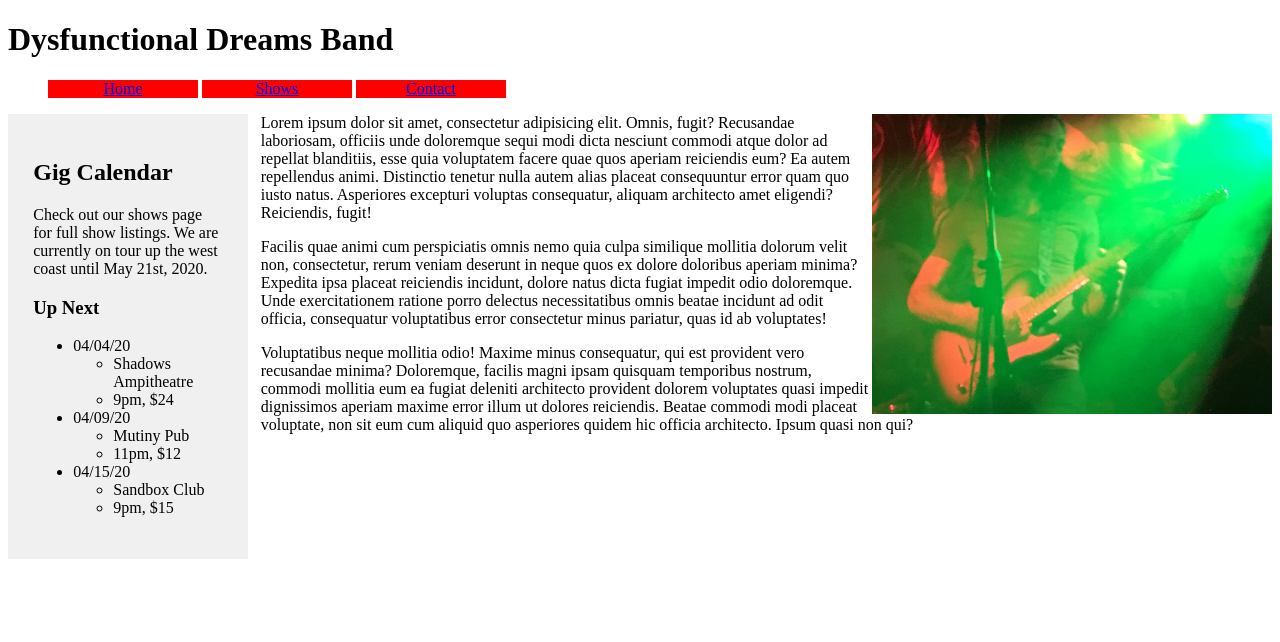
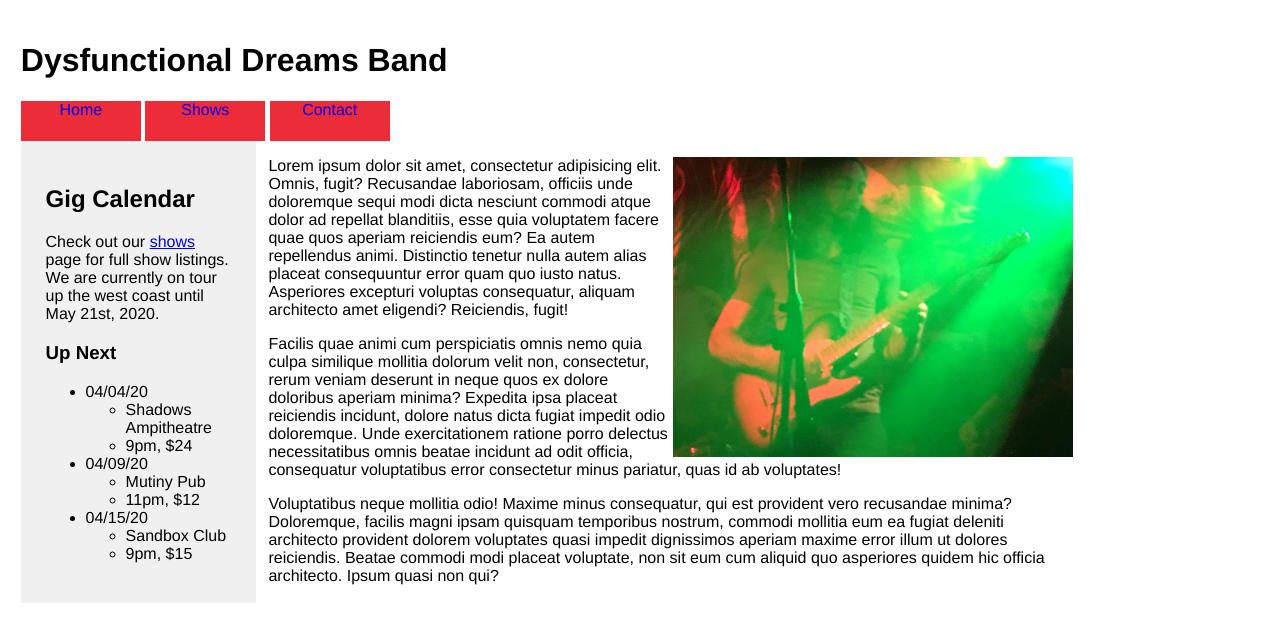
Before and after one commit to chriskorsak/band-website, a plain HTML site: page index.html in a window 1280 px wide. Drawn offline with Linux system fonts and the light colour scheme.

Commit message:
add css styles, remove ul surrounding nav links, add link to gig calendar aside

```diff
--- a/css/styles.css
+++ b/css/styles.css
@@ -1,3 +1,8 @@
+body {
+  font-family: 'Franklin Gothic Medium', 'Arial Narrow', Arial, sans-serif;
+  padding: 1%;
+}
+
 img {
   width: 400px;
   float: right;
@@ -11,10 +16,18 @@ aside {
   margin-right: 1%;
 }
 
-nav li {
+main {
+  width: 85%;
+}
+
+nav a {
   display: inline-block;
-  width: 150px;
-  background-color: red;
+  width: 120px;
+  height: 40px;
   text-align: center;
-  list-style-type: none;
+  text-decoration: none;
 }
+
+nav a:link, nav a:visited {
+  background-color: #ec2c39;
+}
--- a/index.html
+++ b/index.html
@@ -9,16 +9,14 @@
     <header>
       <h1>Dysfunctional Dreams Band</h1>
       <nav>
-        <ul>
-          <li><a href="index.html">Home</a></li>
-          <li><a href="shows.html">Shows</a></li>
-          <li><a href="contact.html">Contact</a></li>
-        </ul>
+        <a href="index.html">Home</a>
+        <a href="shows.html">Shows</a>
+        <a href="contact.html">Contact</a>
       </nav>
     </header>
     <aside>
       <h2>Gig Calendar</h2>
-      <p>Check out our shows page for full show listings. We are currently on tour up the west coast until May 21st, 2020.</p>
+      <p>Check out our <a href="shows.html">shows</a> page for full show listings. We are currently on tour up the west coast until May 21st, 2020.</p>
       <h3>Up Next</h3>
       <ul>
         <li>
```
Also changed, not shown: contact.html (+3 -5 lines), shows.html (+5 -7 lines).
